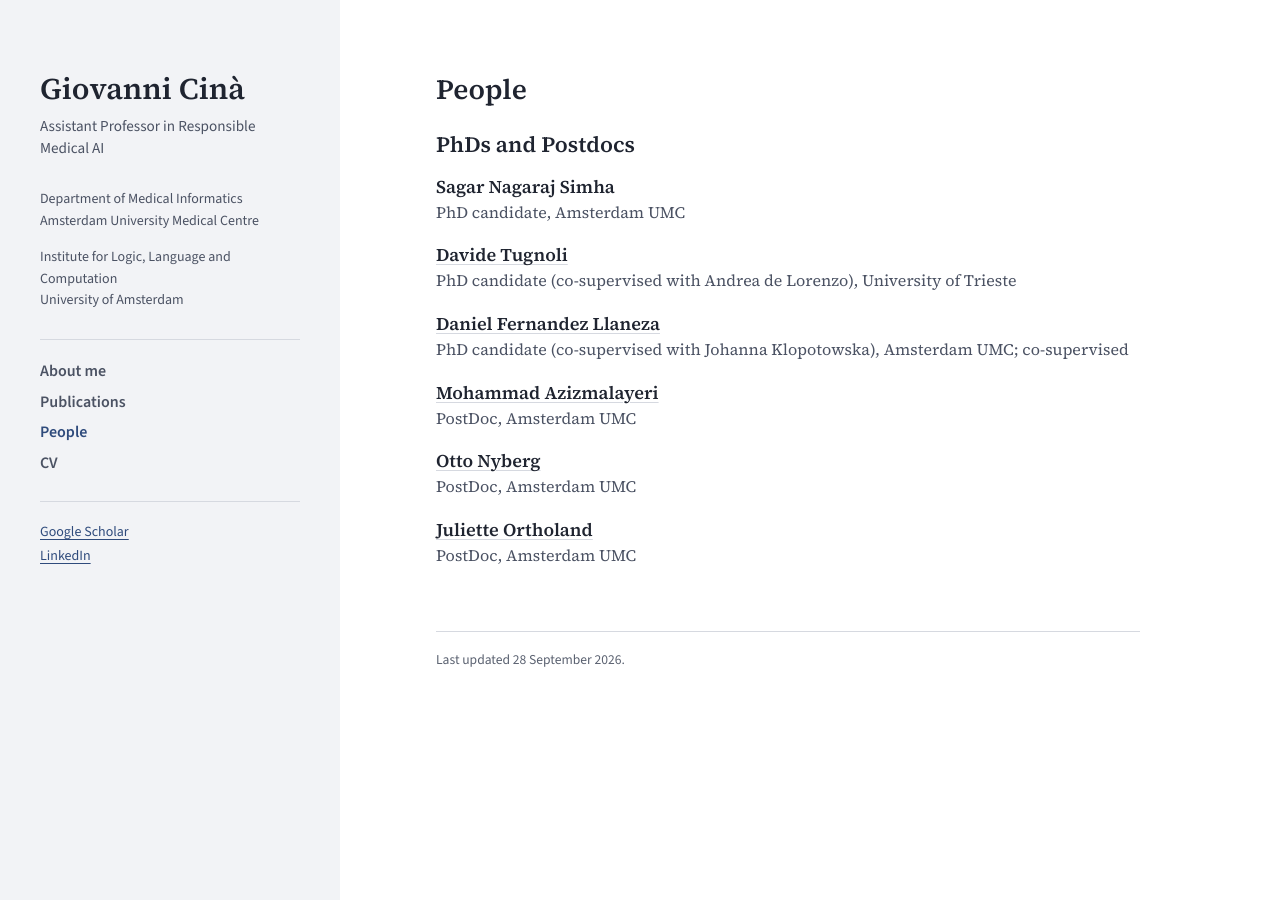
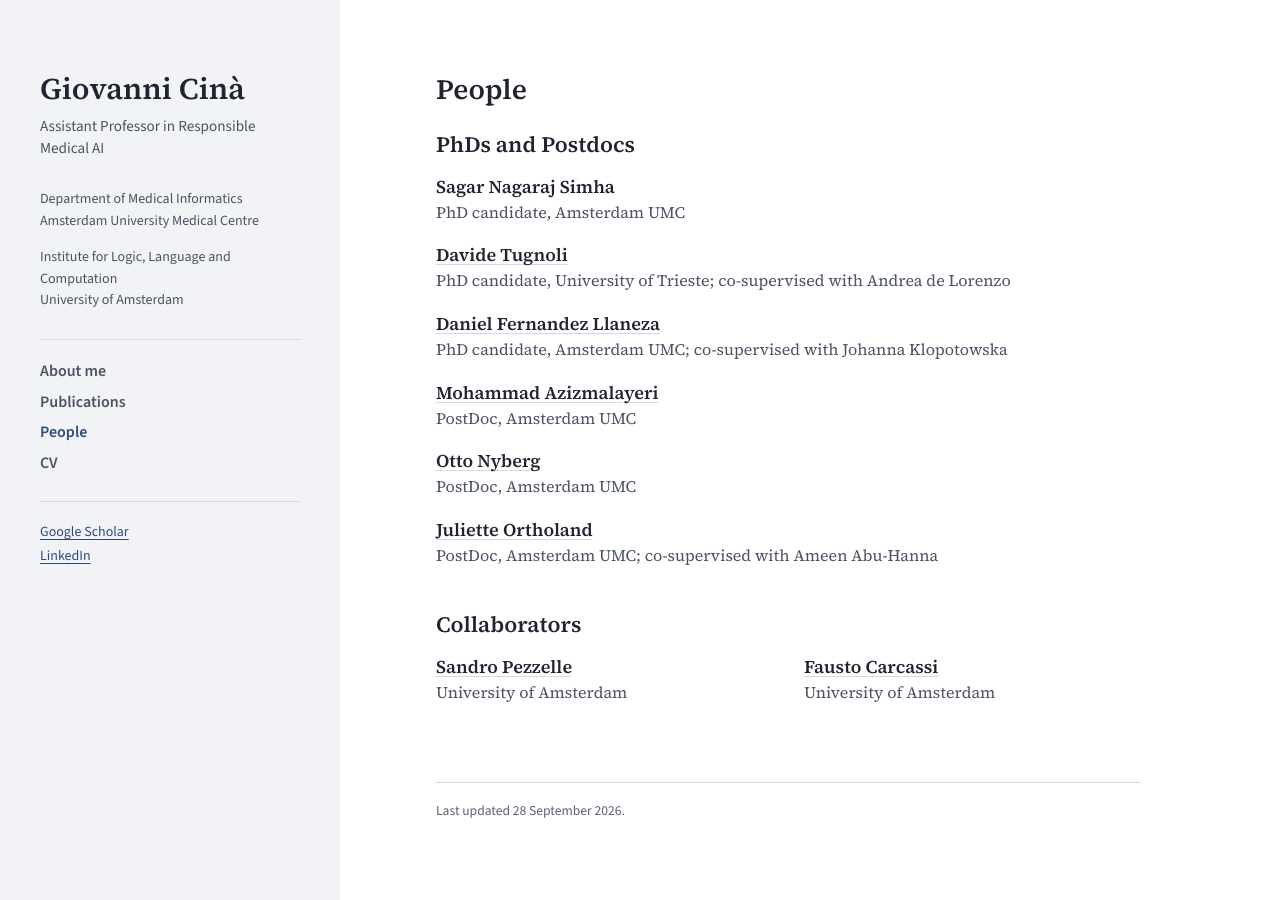
Before and after one commit to Giovannicina/giovannicina.github.io, a Jekyll site: the page built from people.md, in a window 1280 px wide. Built offline with Jekyll 4.4.1, drawn with Linux system fonts in a browser that asks for light colours; some of the changed lines change nothing that is shown.

Commit message:
Update people.yml

```diff
--- a/_data/people.yml
+++ b/_data/people.yml
@@ -14,14 +14,15 @@ team:
   role: PhD candidate
   affiliation: Amsterdam UMC
 - name: Davide Tugnoli
-  role: PhD candidate (co-supervised with Andrea de Lorenzo)
+  role: PhD candidate
   affiliation: University of Trieste
   url: https://scholar.google.nl/citations?hl=nl&user=Zs41xG8AAAAJ
+  note: co-supervised with Andrea de Lorenzo
 - name: Daniel Fernandez Llaneza
-  role: PhD candidate (co-supervised with Johanna Klopotowska)
+  role: PhD candidate
   affiliation: Amsterdam UMC
   url: https://scholar.google.nl/citations?hl=nl&user=WgnU8v0AAAAJ
-  note: co-supervised
+  note: co-supervised with Johanna Klopotowska
 - name: Mohammad Azizmalayeri
   role: PostDoc
   affiliation: Amsterdam UMC
@@ -34,6 +35,7 @@ team:
   role: PostDoc
   affiliation: Amsterdam UMC
   url: https://scholar.google.nl/citations?user=iTNAkQ0AAAAJ&hl=nl&oi=ao
+  note: co-supervised with Ameen Abu-Hanna
 # - name: Izak Yasrebi-de Kom
 #   role: PhD candidate
 #   affiliation: Amsterdam UMC
@@ -45,10 +47,12 @@ team:
 collaborators:
 # - name: Ameen Abu-Hanna
 #   affiliation: Amsterdam UMC
-# - name: Sandro Pezzelle
-#   affiliation: University of Amsterdam
-# - name: Fausto Carcassi
-#   affiliation: University of Amsterdam
+- name: Sandro Pezzelle
+  affiliation: University of Amsterdam
+  url:  https://sandropezzelle.github.io
+- name: Fausto Carcassi
+  affiliation: University of Amsterdam
+  url: https://faustocarcassi.com
 # - name: Ş. İlker Birbil
 #   affiliation: University of Amsterdam
 # - name: Rob Goedhart
```
